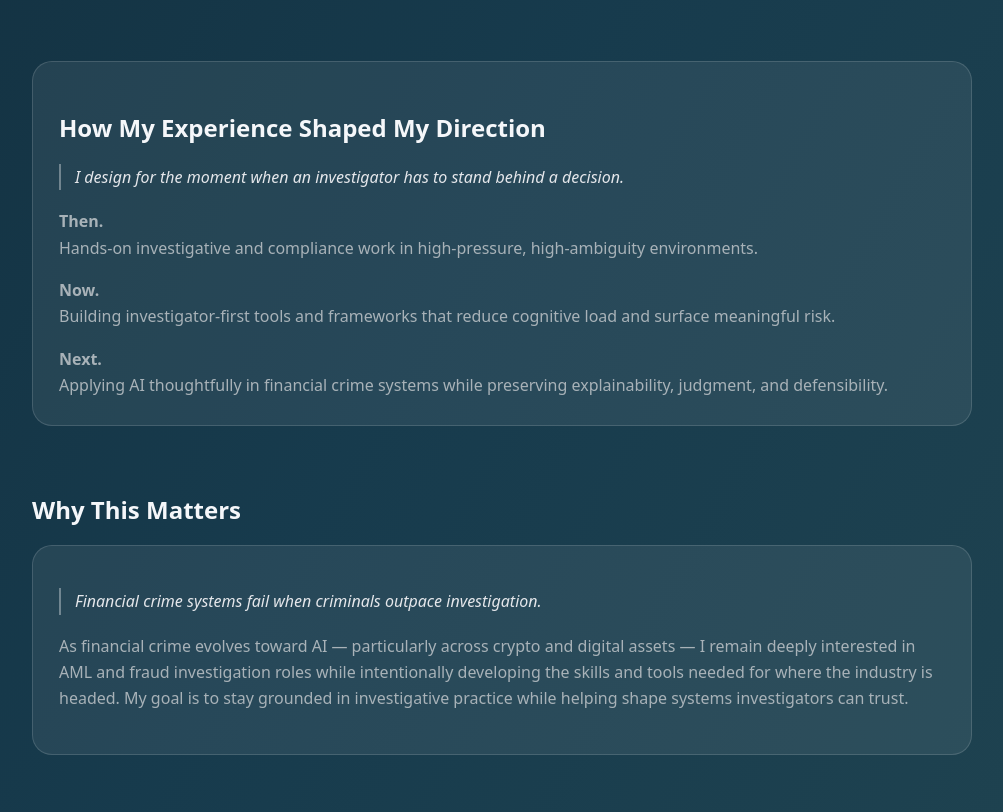
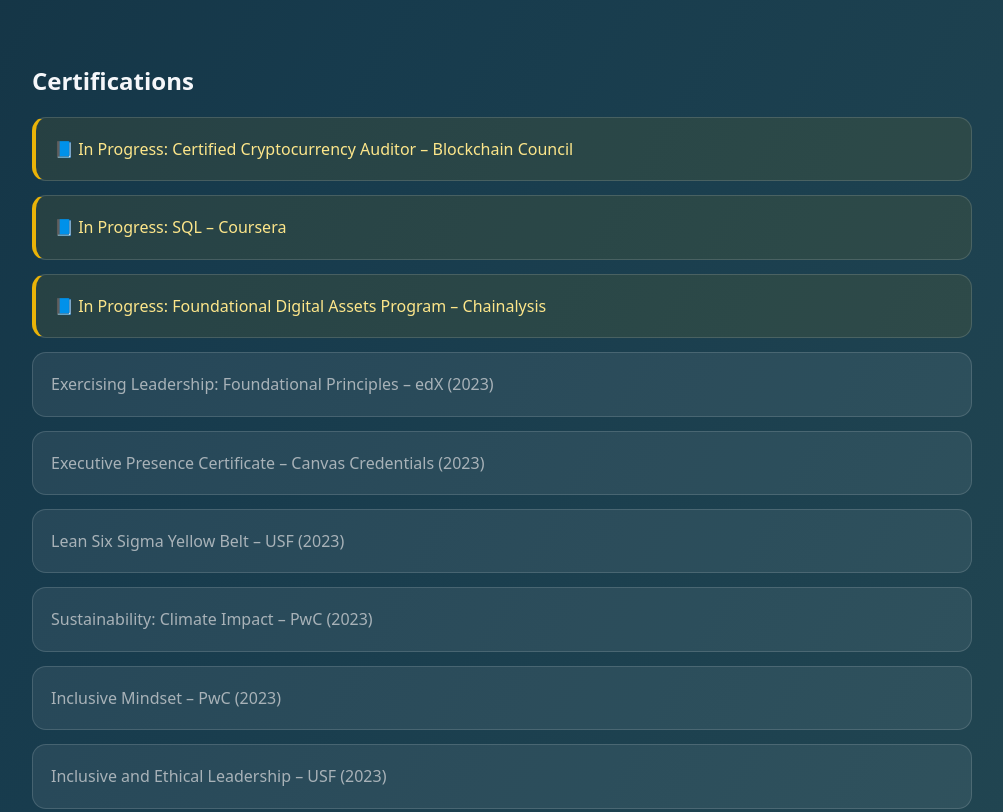
Before and after one commit to andersonkimb-maker/andersonkimb-maker.github.io, a plain HTML site: page about.html in a window 1280 px wide. Shown: the part 1979-2791 px from the top of the page, without its empty margins (138-1141 px from the left). Drawn offline with Linux system fonts and the light colour scheme.

Commit message:
Update about.html

```diff
--- a/about.html
+++ b/about.html
@@ -224,7 +224,7 @@
       At PwC, I contributed to data investigations, remediation efforts, and compliance projects
       involving PII breaches, consent orders, and organizational restructuring. My work included
       process mapping, AML investigations, transaction monitoring, and fraud investigations,
-      with experience both above and below the line.
+      with experience both above and below the line testing.
     </p>
   </div>
 </section>
@@ -275,52 +275,6 @@
 </section>
 
 <section>
-  <div class="card">
-    <h2>How My Experience Shaped My Direction</h2>
-
-    <p class="key-line">
-      I design for the moment when an investigator has to stand behind a decision.
-    </p>
-
-    <ul style="list-style:none;padding:0;margin:0;color:var(--muted)">
-      <li style="margin-bottom:16px;">
-        <strong>Then.</strong><br>
-        Hands-on investigative and compliance work in high-pressure, high-ambiguity environments.
-      </li>
-
-      <li style="margin-bottom:16px;">
-        <strong>Now.</strong><br>
-        Building investigator-first tools and frameworks that reduce cognitive load
-        and surface meaningful risk.
-      </li>
-
-      <li>
-        <strong>Next.</strong><br>
-        Applying AI thoughtfully in financial crime systems while preserving explainability,
-        judgment, and defensibility.
-      </li>
-    </ul>
-  </div>
-</section>
-
-<section>
-  <h2>Why This Matters</h2>
-  <div class="card">
-    <p class="key-line">
-      Financial crime systems fail when criminals outpace investigation.
-    </p>
-
-    <p style="color:var(--muted); margin-top:12px">
-      As financial crime evolves toward AI — particularly across crypto and digital assets —
-      I remain deeply interested in AML and fraud investigation roles while intentionally
-      developing the skills and tools needed for where the industry is headed.
-      My goal is to stay grounded in investigative practice while helping shape
-      systems investigators can trust.
-    </p>
-  </div>
-</section>
-
-<section>
   <h2 id="certifications">Certifications</h2>
 
   <div class="cert-card in-progress">📘 In Progress: Certified Cryptocurrency Auditor – Blockchain Council</div>
```
